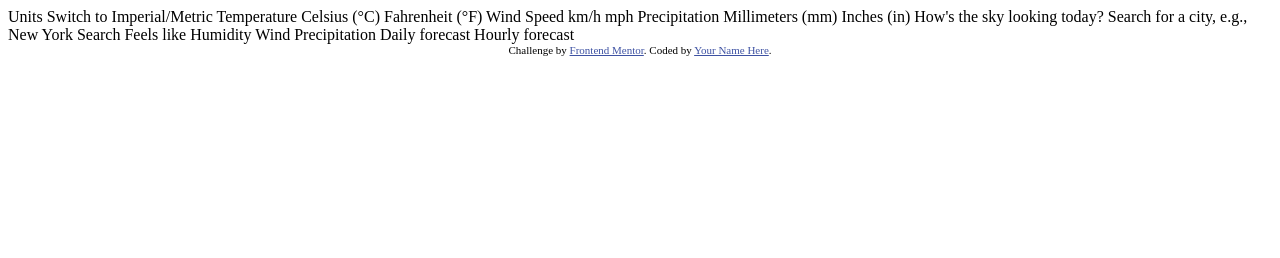
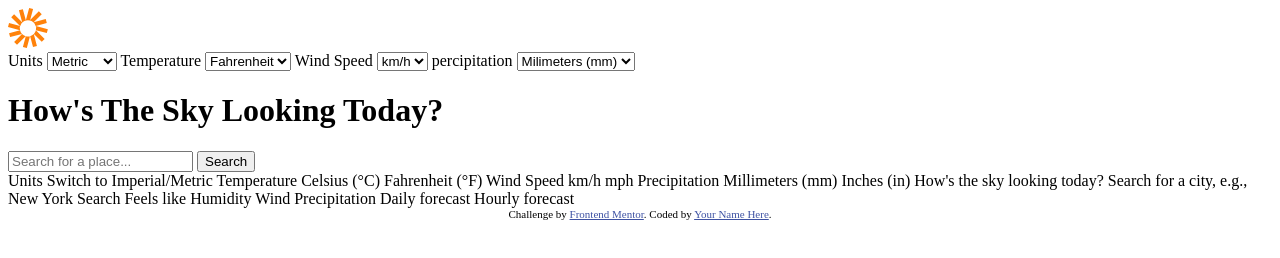
Before and after one commit to LittleHaru/Weather-Application, a plain HTML site: page index.html in a window 1280 px wide. Drawn offline with Linux system fonts and the light colour scheme.

Commit message:
feat: establish skeleton for navigation bar / dropdown menu and search bar

```diff
--- a/index.html
+++ b/index.html
@@ -15,6 +15,38 @@
   </style>
 </head>
 <body>
+    <div class="nav-bar">
+        <img src="./assets/images/logo.svg" alt="Weather Logo">
+        <div class="dropdown-menu">
+            <label for="units">Units</label>
+            <select name="units" id="units" aria-label="Measurement Units">
+                <option value="metric">Metric</option>
+                <option value="imperial">Imperial</option>
+            </select>
+            <label for="temperature">Temperature</label>
+            <select name="temperature" id="temperature">
+                <option value="Fahrenheit">Fahrenheit</option>
+                <option value="Celcius">Celcius</option>
+            </select>
+            <label for="wind-speed">Wind Speed</label>
+            <select name="wind-speed" id="wind-speed">
+                <option value="kilometers">km/h</option>
+                <option value="miles">mph</option>
+            </select>
+            <label for="percipitation">percipitation</label>
+            <select name="percipitation" id="percipitation">
+                <option value="milimiters">Milimeters (mm)</option>
+                <option value="inches">Inches (in)</option>
+            </select>
+        </div>
+    </div>
+    <div class="search-bar">
+        <h1>How's The Sky Looking Today?</h1>
+        <form onsubmit="" class="search-form">
+            <input type="text" placeholder="Search for a place..." class="search-input" value="">
+            <button type="submit" class="search-btn">Search</button>
+        </form>
+    </div>
 
   Units
 
```
